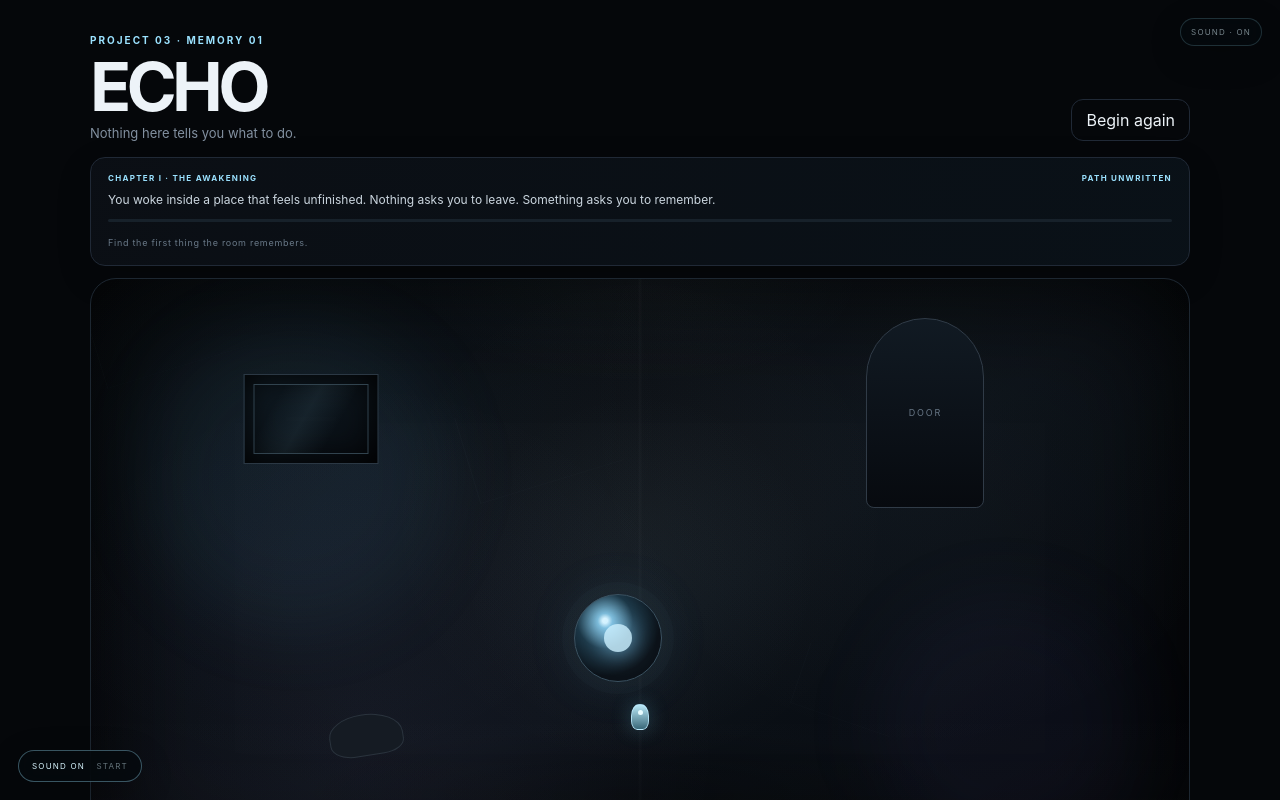
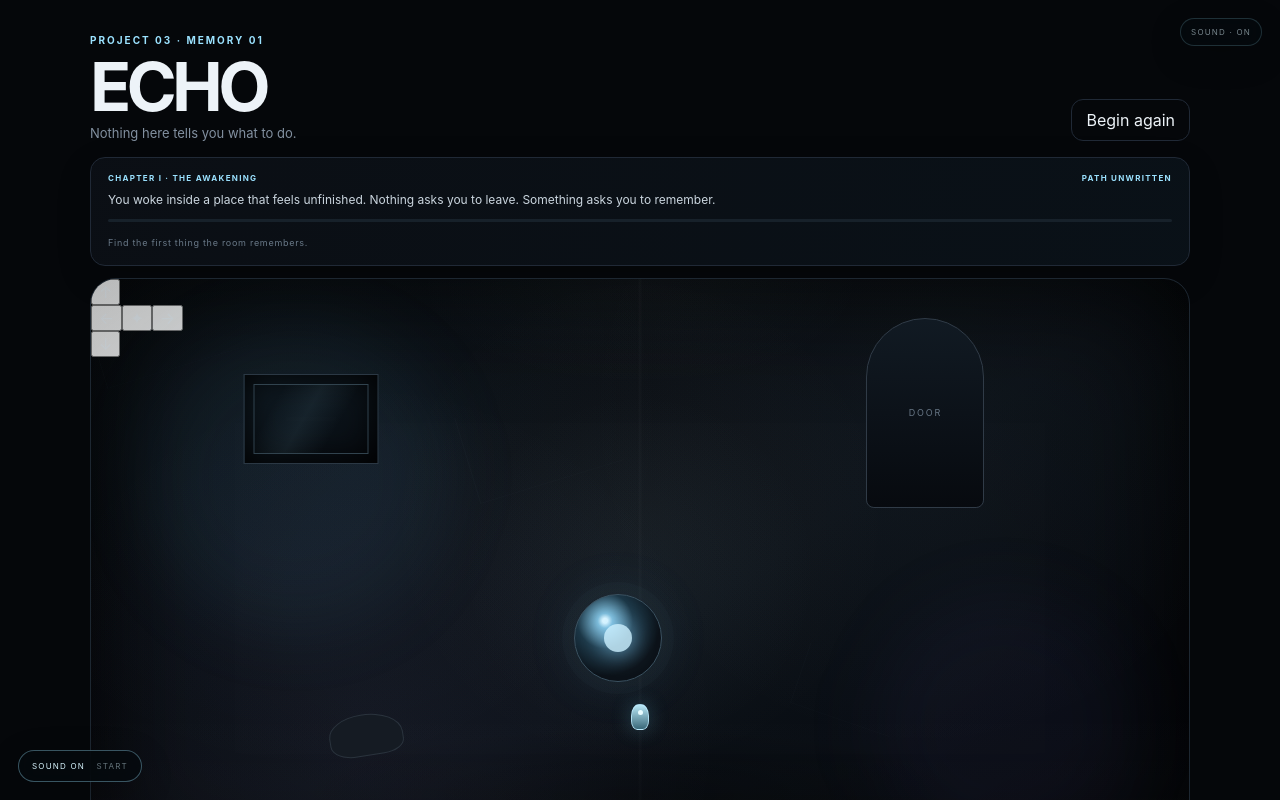
Before and after one commit to farixhere/echo, a Next.js app: page / in a window 1280 px wide. Shown: the top 800 px of the page. Built offline with nearby package versions, Linux system fonts and the light colour scheme.

Commit message:
feat(echo): add stage 8 interaction game feel

```diff
--- a/components/game/EchoRoom.tsx
+++ b/components/game/EchoRoom.tsx
@@ -1,6 +1,6 @@
 'use client';
 
-import { useEffect, useMemo, useState } from 'react';
+import { useEffect, useMemo, useRef, useState } from 'react';
 import type { EchoState, HotspotId, WorldMemory } from '../../types/game';
 import {
   awakenDoor,
@@ -72,6 +72,9 @@ export default function EchoRoom() {
   const [moveTick, setMoveTick] = useState(0);
   const [interaction, setInteraction] = useState<{ kind: HotspotId; token: number } | undefined>();
   const [choiceSound, setChoiceSound] = useState<{ kind: 'orb' | 'window' | 'stone'; positive: boolean; token: number } | undefined>();
+  const [impact, setImpact] = useState<'none' | 'soft' | 'strong'>('none');
+  const roomRef = useRef<HTMLElement | null>(null);
+  const impactTimer = useRef<number | null>(null);
 
   const consequences = useMemo(() => getWorldConsequences(world), [world]);
   const story = useMemo(() => getStoryState(world), [world]);
@@ -154,6 +157,12 @@ export default function EchoRoom() {
     );
   }, [echoNearPlayer, state.hasSeenEcho, world.runs]);
 
+  function triggerImpact(kind: 'soft' | 'strong' = 'soft') {
+    setImpact(kind);
+    if (impactTimer.current) window.clearTimeout(impactTimer.current);
+    impactTimer.current = window.setTimeout(() => setImpact('none'), kind === 'strong' ? 360 : 220);
+  }
+
   function rememberStep(x: number, y: number) {
     setPath((previous) => {
       const last = previous[previous.length - 1];
@@ -168,6 +177,7 @@ export default function EchoRoom() {
 
     rememberStep(nextX, nextY);
     setMoveTick((tick) => tick + 1);
+    triggerImpact('soft');
     setState((current) => ({ ...current, playerX: nextX, playerY: nextY }));
     setMessage('');
     setChoiceTarget(null);
@@ -241,6 +251,7 @@ export default function EchoRoom() {
   function interact() {
     if (!nearest) return;
     setInteraction({ kind: nearest, token: performance.now() });
+    triggerImpact(nearest === 'door' ? 'strong' : 'soft');
 
     if (nearest === 'door' && !state.doorAwake) {
       if (!state.discovered.includes('orb')) {
@@ -312,6 +323,7 @@ export default function EchoRoom() {
 
     setWorld(nextWorld);
     setChoiceSound({ kind: choiceTarget, positive: choice.endsWith('taken') || choice.endsWith('opened') || choice.endsWith('moved'), token: performance.now() });
+    triggerImpact('strong');
     setState((current) => discover(current, choiceTarget));
     setChoiceTarget(null);
     setMessage(`${choiceCopy[choice]} ${getStoryState(nextWorld).clue}`);
@@ -406,6 +418,19 @@ export default function EchoRoom() {
       </section>
 
       <section
+        ref={roomRef}
+        onPointerMove={(event) => {
+          if (event.pointerType === 'touch') return;
+          const rect = event.currentTarget.getBoundingClientRect();
+          const x = ((event.clientX - rect.left) / rect.width - 0.5) * 2;
+          const y = ((event.clientY - rect.top) / rect.height - 0.5) * 2;
+          event.currentTarget.style.setProperty('--camera-x', (x * 2.8).toFixed(2) + 'deg');
+          event.currentTarget.style.setProperty('--camera-y', (y * -2).toFixed(2) + 'deg');
+        }}
+        onPointerLeave={(event) => {
+          event.currentTarget.style.setProperty('--camera-x', '0deg');
+          event.currentTarget.style.setProperty('--camera-y', '0deg');
+        }}
         className={[
           'room',
           state.discovered.length ? 'awakened' : '',
@@ -417,6 +442,7 @@ export default function EchoRoom() {
           consequences.stoneMoved ? 'stone-moved' : '',
           consequences.hasCompleteSet ? 'memory-complete' : '',
           `route-${story.route}`,
+          impact !== 'none' ? `impact-${impact}` : '',
         ].filter(Boolean).join(' ')}
         aria-label="An explorable memory room"
         onClick={(event) => {
@@ -429,6 +455,7 @@ export default function EchoRoom() {
           }
         }}
       >
+        <div className="game-gesture" aria-hidden="true" />
         <EnvironmentEvolution orbTaken={consequences.orbTaken} windowOpened={consequences.windowOpened} stoneMoved={consequences.stoneMoved} complete={consequences.hasCompleteSet} route={story.route} echoActive={echoActive} echoResolved={world.echoResolved === true} />
         <Atmosphere discovered={state.discovered} onMove={moveTo} />
         <MysteryDoor
@@ -540,6 +567,11 @@ export default function EchoRoom() {
         )}
 
         <div className="hint">CLICK TO MOVE · WASD / ARROWS · EXAMINE WHEN CLOSE</div>
+        <div className="mobile-controls" aria-label="Mobile movement controls">
+          <button onClick={() => moveBy(0, -3)} aria-label="Move up">↑</button>
+          <div><button onClick={() => moveBy(-3, 0)} aria-label="Move left">←</button><button onClick={() => interact()} aria-label="Interact">✦</button><button onClick={() => moveBy(3, 0)} aria-label="Move right">→</button></div>
+          <button onClick={() => moveBy(0, 3)} aria-label="Move down">↓</button>
+        </div>
 
         {echoActive && !echoNearPlayer && (
           <div className="echo-whisper">{encounter.whisper}</div>
```
